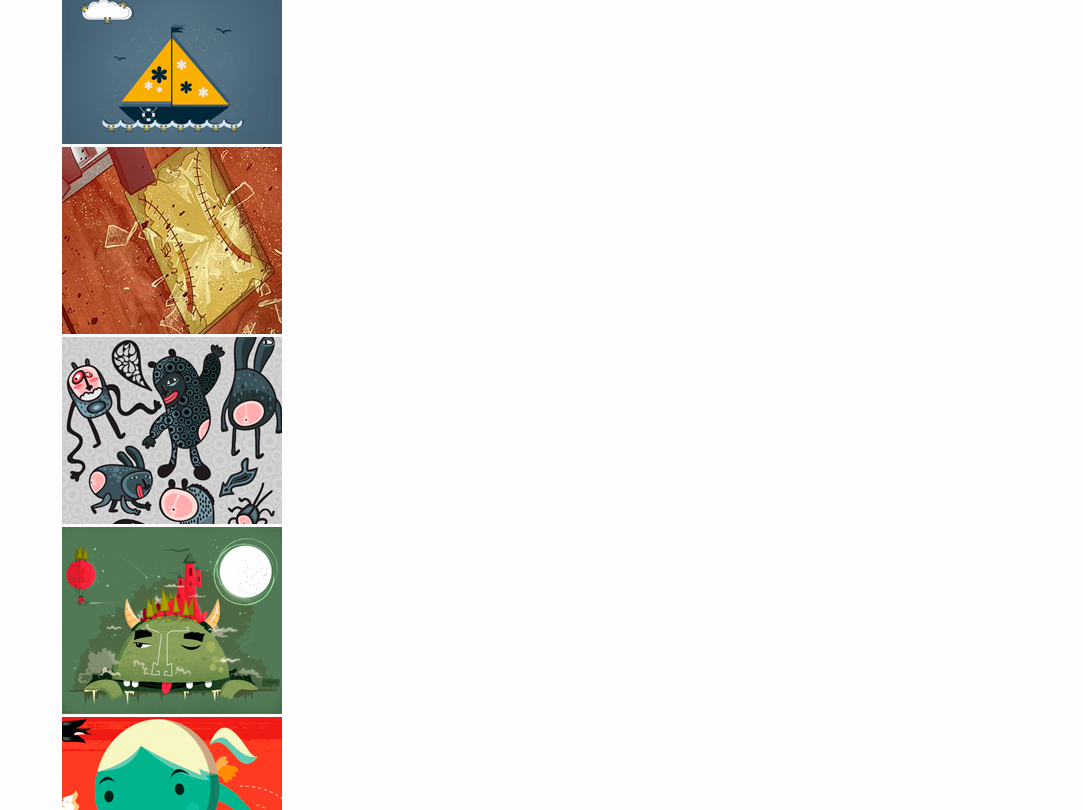
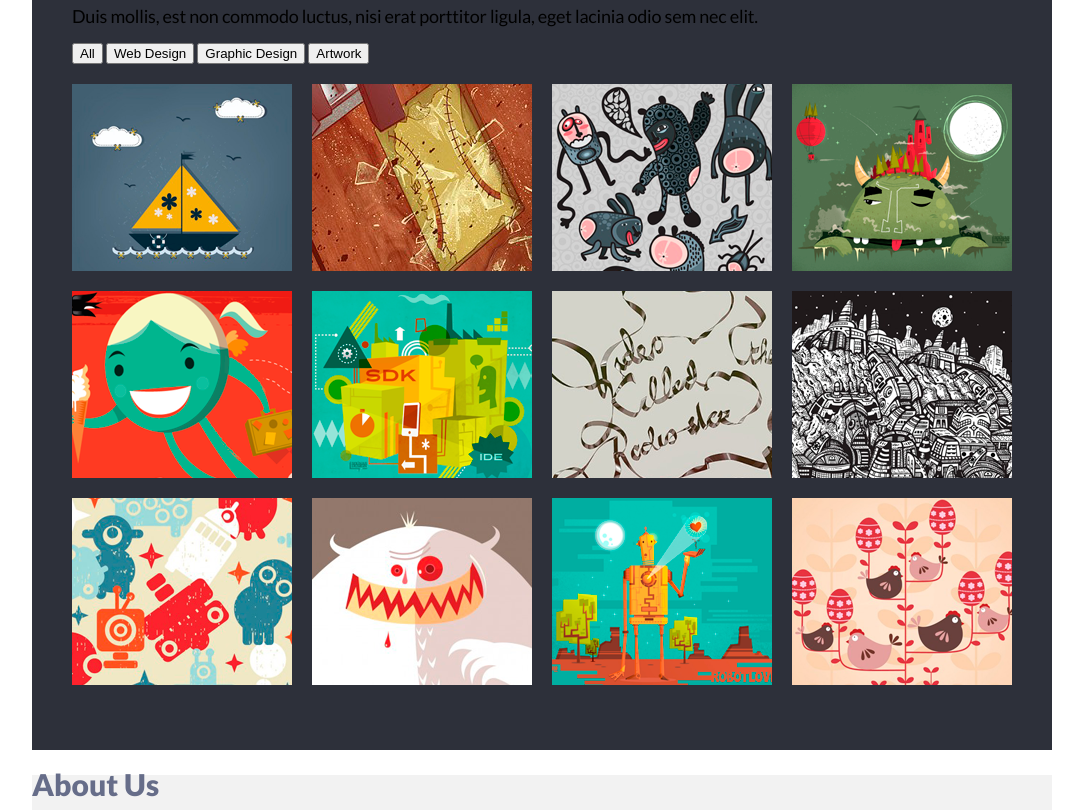
Before and after one commit to K2-m5/singolo, a plain HTML site: page singolo2.html in a window 1280 px wide. Shown: the part 113-923 px from the top of the page, without its empty margins (98-1181 px from the left). Drawn offline with Linux system fonts and the light colour scheme.

Commit message:
feat: styled section portfolio

```diff
--- a/singolo2.css
+++ b/singolo2.css
@@ -21,49 +21,14 @@ html {
     box-sizing: border-box;
 }
 
-*, *:before, *:after {
-    box-sizing: inherit;
-}
-
 body {
     margin: 0;
     font-family: "Lato";
     font-size: 1.6rem;
-    background-color: #fefefe;
 }
 
-h1, h2, h3, h4, h5, h6 {
-    margin: 0;
-}
-
-ul, p {
-    margin: 0;
-    padding: 0;
-}
-
-/* Container */
-
-.container {
-    width: 100%;
-    max-width: 1020px;
-    margin: 0 auto;
-    padding: 0 30px;
-}
-
-/* HEADER */
-
-.header {
-    padding: 65px 0 15px;
-    background-color: #2d303a;
-    border-bottom: solid 6px #323746;
-}
-
-.header__nav{
-    padding: 0 10px;
-}
-
-.header__tittle {
-    font-size: 30px;
+h1 {
+    font-size: 3rem;
     line-height: 18px;
     color: #666d89;
     font-family: "Lato";
@@ -71,17 +36,59 @@ ul, p {
     text-align: left;
 }
 
-.header__subtitle {
-    width: 940px;
-    padding-top: 30px;
-    font-size: 18px;
-    line-height: 30px;
-    color: #767e9e;
+h2 {
+    font-size: 1.8rem;
+    line-height: 18px;
+    color: #666d89;
     font-family: "Lato";
-    font-weight: 300;
+    font-weight: 900;
     text-align: left;
 }
 
-.header__block__button {
-    padding: 12px 0 0;
+.wrapper {
+    max-width: 1020px;
+    margin: auto;
 }
+
+.portfolio__wrapper{
+    background-color: #2d303a;
+    padding: 4.5rem 0rem;
+}
+
+.portfolio-tittle {
+    padding: 0 4rem;
+}
+
+.portfolio-subtitle {
+    margin-bottom: 0;
+    padding: 0.5rem 4rem 1.5rem;
+    font-size: 1.8rem;
+    letter-spacing: -0.2px;
+}
+
+.portfolio-block-button{
+    padding: 0 4rem 2rem 4rem;
+}
+
+.portfolio-work {
+    display: flex;
+    flex-wrap: wrap;
+    justify-content: space-between;
+    max-height: 621px;
+    overflow: hidden;
+    padding: 0 4rem;
+}
+
+.portfolio-work-img {
+    margin-bottom: 20px;
+
+    max-width: 220px;
+    max-height: 187px;
+    overflow: hidden;
+}
+
+/*about-us*/
+
+.about-us__wrapper {
+    background-color: #f2f2f2;
+}
--- a/singolo2.html
+++ b/singolo2.html
@@ -8,59 +8,57 @@
 </head>
 <body>
     <section class="portfolio">
-        <div class="container">
-            <div class="portfolio__wrap">
-                <h1 class="portfolio__tittle">Portfolio</h1>
-                <p class="portfolio__subtitle">Duis mollis, est non commodo luctus, nisi erat porttitor ligula, eget lacinia odio sem nec elit.</p>
-                <div class="portfolio__block-button">
+        <div class="wrapper portfolio__wrapper">
+            <h1 class="portfolio-tittle">Portfolio</h1>
+            <p class="portfolio-subtitle">Duis mollis, est non commodo luctus, nisi erat porttitor ligula, eget lacinia odio sem nec elit.</p>
+            <div class="portfolio-block-button">
                 <button class="portfolio__button">All</button>
                 <button class="portfolio__button">Web Design</button>
                 <button class="portfolio__button">Graphic Design</button>
                 <button class="portfolio__button">Artwork</button>
             </div>
-                <div class="portfolio__work">
-                    <div class="portfolio__work__img">
+            <div class="portfolio-work">
+                    <div class="portfolio-work-img">
                         <img src="assets/Image 1.png" alt="our_work">
                     </div>
-                    <div class="portfolio__work__img">
+                    <div class="portfolio-work-img">
                         <img src="assets/Image 2.png" alt="our_work">
                     </div>
-                    <div class="portfolio__work__img">
+                    <div class="portfolio-work-img">
                         <img src="assets/Image 3.png" alt="our_work">
                     </div>
-                    <div class="portfolio__work__img">
+                    <div class="portfolio-work-img">
                         <img src="assets/Image 4.png" alt="our_work">
                     </div>
-                    <div class="portfolio__work__img">
+                    <div class="portfolio-work-img">
                         <img src="assets/Image 5.png" alt="our_work">
                     </div>
-                    <div class="portfolio__work__img">
+                    <div class="portfolio-work-img">
                         <img src="assets/Image 6.png" alt="our_work">
                     </div>
-                    <div class="portfolio__work__img">
+                    <div class="portfolio-work-img">
                         <img src="assets/Image 7.png" alt="our_work">
                     </div>
-                    <div class="portfolio__work__img">
+                    <div class="portfolio-work-img">
                         <img src="assets/Image 8.png" alt="our_work">
                     </div>
-                    <div class="portfolio__work__img">
+                    <div class="portfolio-work-img">
                         <img src="assets/Image 9.png" alt="our_work">
                     </div>
-                    <div class="portfolio__work__img">
+                    <div class="portfolio-work-img">
                         <img src="assets/Image 10.png" alt="our_work">
                     </div>
-                    <div class="portfolio__work__img">
+                    <div class="portfolio-work-img">
                         <img src="assets/Image 11.png" alt="our_work">
                     </div>
-                    <div class="portfolio__work__img">
+                    <div class="portfolio-work-img">
                         <img src="assets/Image 12.png" alt="our_work">
                     </div>
             </div>
         </div>
-        </div><!--container-->
     </section>
     <section class="about-us">
-        <div class="container">
+        <div class="wrapper about-us__wrapper">
             <div class="about-us__wrap">
                 <h1 class="about-us__tittle">About Us</h1>
                 <p class="about-us__subtitle">Fusce dapibus, tellus ac cursus commodo, tortor mauris condimentum. Duis mollis, non commodo luctus, nisi erat porttitor ligula, eget lacinia odio sem nec elit. Fusce dapibus, tellus ac cursus commodo, tortor mauris condimentum nibh.</p>
```
Lines whose indentation alone changed are shown as unchanged.
